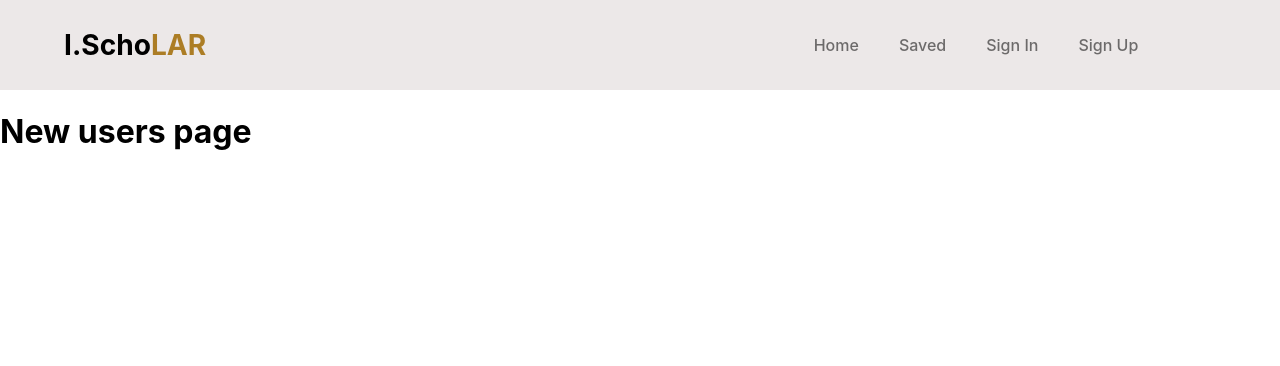
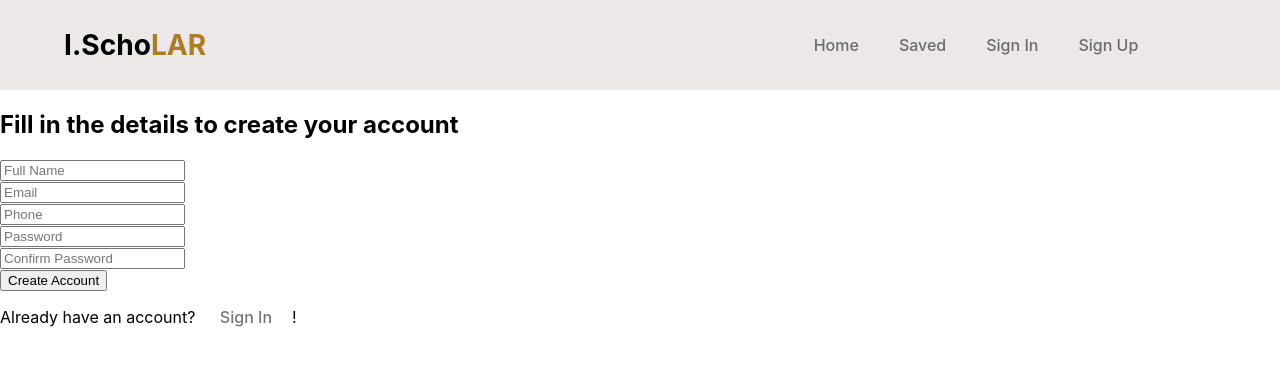
Before and after one commit to Koima-Sam/ScholarshipApp, a React (Create React App) app: page /register in a window 1280 px wide. Shown: the top 366 px of the page. Built offline with nearby package versions, Linux system fonts and the light colour scheme.

Commit message:
Add registration from

```diff
--- a/src/components/Register.js
+++ b/src/components/Register.js
@@ -1,6 +1,20 @@
 import React from "react";
+import {NavLink} from 'react-router-dom'
+function Register(){
+    return (
+        <div className="signUpForm">
+            <form>
+                <h2>Fill in the details to create your account</h2>
+                <input type={"text"} placeholder="Full Name"/> <br/>
+                <input type={"email"} placeholder="Email"/><br/>
+                <input type={"number"} placeholder="Phone"/><br/>
+                <input type={"password"} placeholder="Password"/><br/>
+                <input type={"password"} placeholder="Confirm Password"/> <br />
+                <input  type="button" id ="submit"value="Create Account"/>
+                <p>Already have an account? <span><NavLink to={'/login'} className="sign">Sign In</NavLink></span>!</p>
+            </form>
+        </div>
 
-function Register(){
-    return <h1>New users page</h1>
+    )
 }
 export default Register
```
